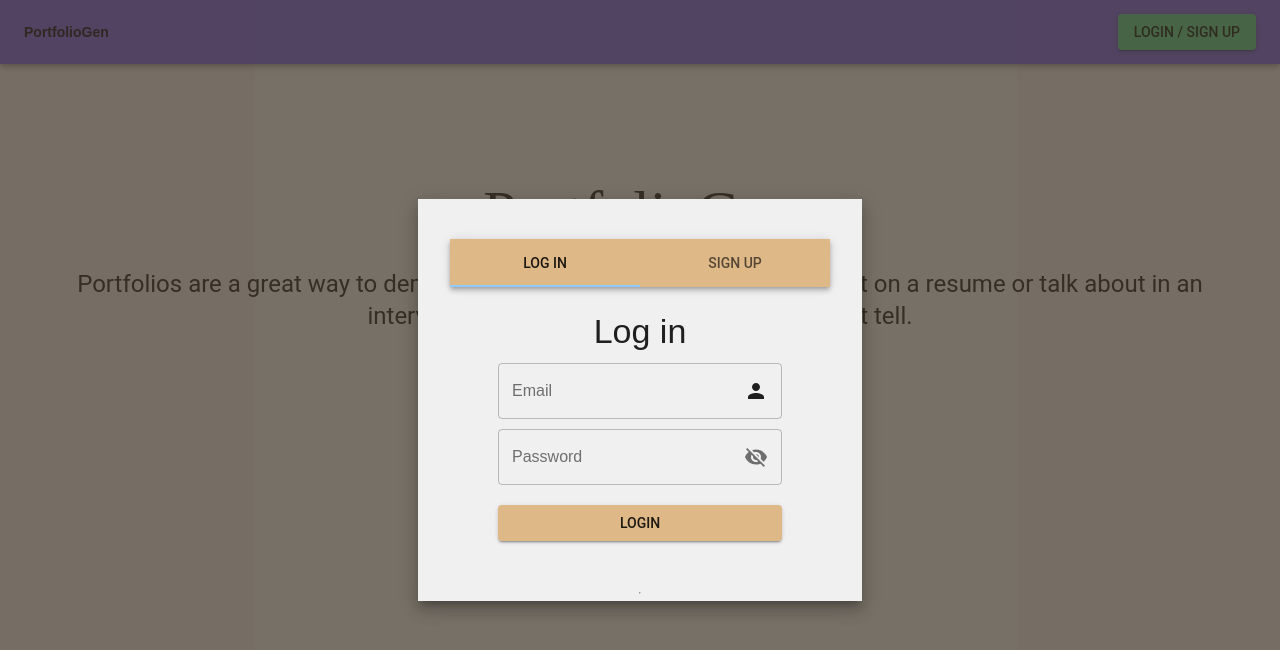
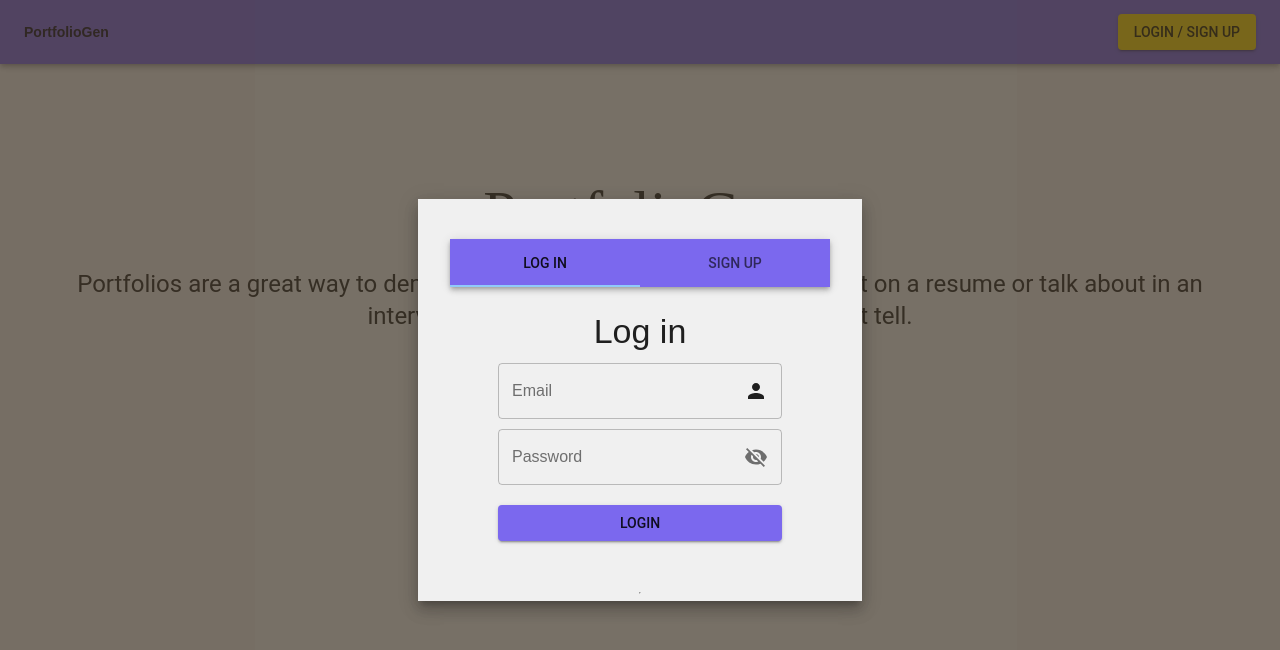
Before and after one commit to Anthima/Portfoliogen, a React (Create React App) app in the folder Automated-Portfolio-Generator-main/: page / in a window 1280 px wide. Both pictures are taken after a click on the button "LOGIN / SIGN UP". Shown: the top 650 px of the page. Built offline with nearby package versions, Linux system fonts and the light colour scheme; no server answers.

Commit message:
color changes updates

```diff
--- a/Automated-Portfolio-Generator-main/src/components/LoginModal.js
+++ b/Automated-Portfolio-Generator-main/src/components/LoginModal.js
@@ -161,7 +161,7 @@ export default function LoginModal() {
   return (// Button color change
     <div>
 
-      <Button variant="contained"  style={{ background: '#5CDB94'}}  onClick={handleOpen}>
+      <Button variant="contained"  style={{ background: '#FFDE03'}}  onClick={handleOpen}>
         Login / Sign Up
       </Button>
       {/* <Typography
--- a/Automated-Portfolio-Generator-main/src/components/forms/LoginForm.js
+++ b/Automated-Portfolio-Generator-main/src/components/forms/LoginForm.js
@@ -85,7 +85,7 @@ function LoginForm({
           color="primary"
           style={{
             marginTop: '20px',
-            backgroundColor: '#DEB887'
+            backgroundColor: 'mediumslateblue'
           }}
           onClick={SignInUser}
         >
--- a/Automated-Portfolio-Generator-main/src/components/forms/MainForm.js
+++ b/Automated-Portfolio-Generator-main/src/components/forms/MainForm.js
@@ -85,7 +85,7 @@ function MainForm({
           value={tab}
           onChange={handleTabChange}
           aria-label="simple tabs example"
-          style={{backgroundColor: '#DEB887'}}
+          style={{backgroundColor: 'mediumslateblue'}}
         >
           <Tab label="Log in" />
           <Tab label="Sign up" />
--- a/Automated-Portfolio-Generator-main/src/components/forms/SignupForm.js
+++ b/Automated-Portfolio-Generator-main/src/components/forms/SignupForm.js
@@ -112,7 +112,7 @@ function SignupForm({
           color="primary"
           style={{
             marginTop: '20px',
-            backgroundColor: '#DEB887'
+            backgroundColor: 'mediumslateblue'
           }}
           onClick={CreateUser}
         >
```
